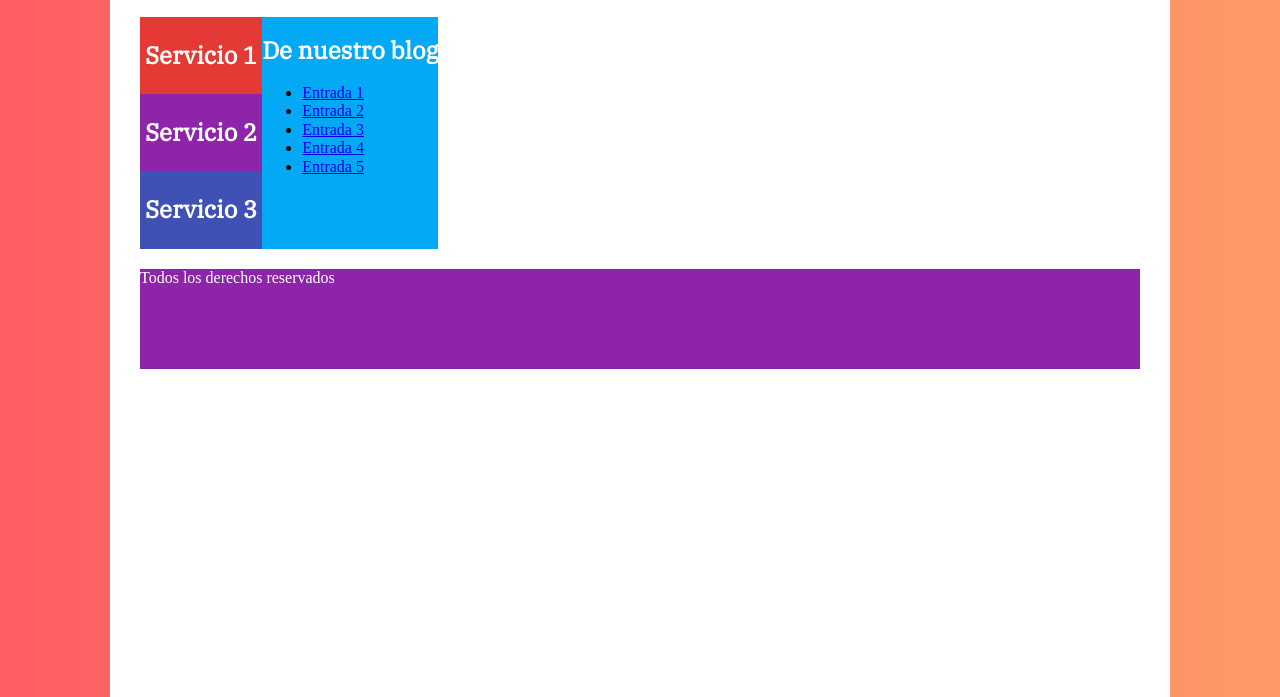
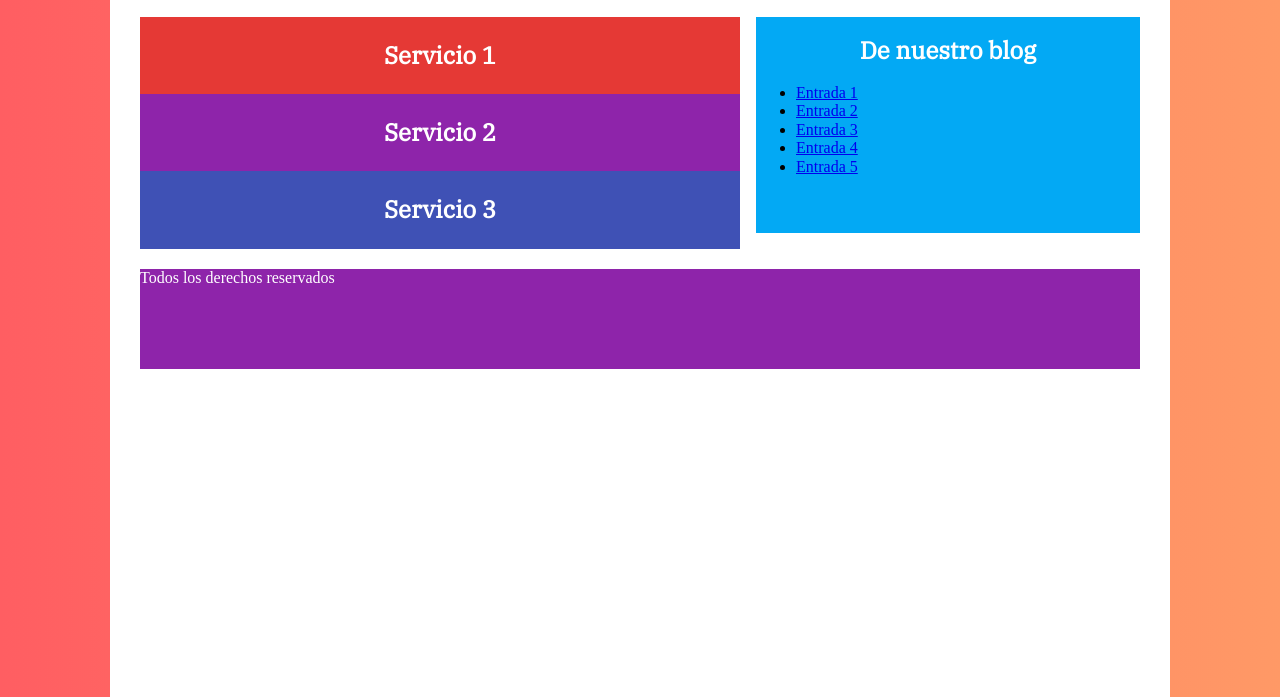
Before and after one commit to CristianSifuentes/Flexbox-Conceptos, a plain HTML site: page 07/index.html in a window 1280 px wide. Shown: the part 103-800 px from the top of the page. Drawn offline with nearby package versions, Linux system fonts and the light colour scheme.

Commit message:
CSC 2018/07/19: Práctica

```diff
--- a/07/styles.css
+++ b/07/styles.css
@@ -65,10 +65,12 @@ h2 {
 
 .principal {
     /* Flex aqui*/
+    order: 2;
 
 }
 aside {
     /* flex aqui*/
+    margin-bottom: 1rem;
 }
 
 aside {
@@ -77,9 +79,14 @@ aside {
 @media screen and (min-width:768px) {
     .principal {
         /* Flex aqui*/
+
+        flex: 0 1 60%;
+        margin-right: 1rem;
+        order: unset;
     }
     aside {
         /* Flex aqui*/
+        flex: 1;
     }
 }
 .servicios {
```
